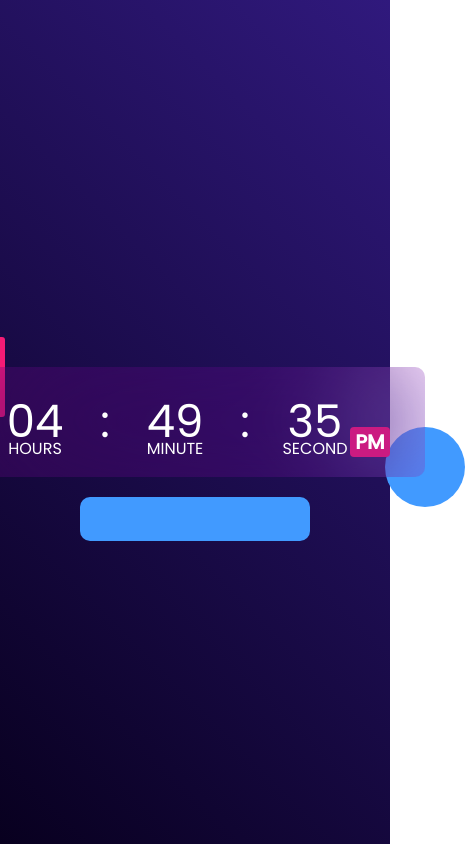
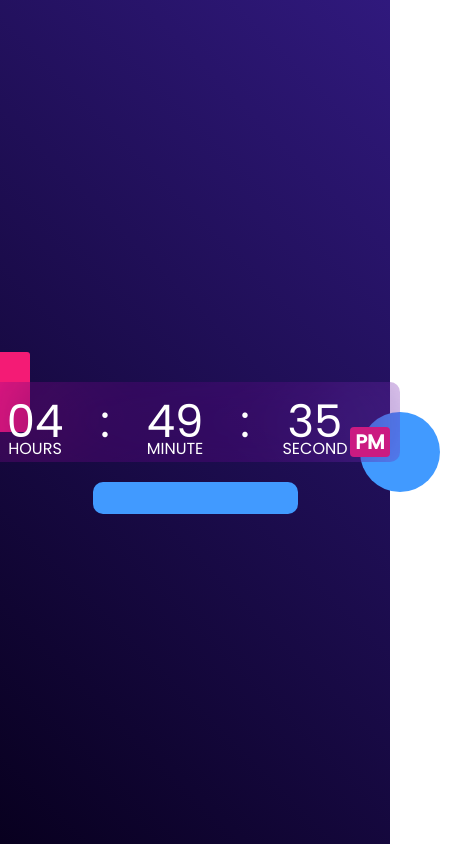
Before and after one commit to nafim191119/digital-clock-javascript, a plain HTML site: page index.html in a window 390 px wide. Shown: the whole page, 465 px wide, since content can reach past the window. Drawn offline with Linux system fonts and the light colour scheme.

Commit message:
-responsive-updated

```diff
--- a/style.css
+++ b/style.css
@@ -126,11 +126,11 @@
         background: linear-gradient(45deg, #08001f, #30197d);
         color: #fff;
         position: relative;
-        padding: 20px auto;
+        padding: 60px auto;
     }
     .container {
-        width: 500px;
-        height: 150px;
+        width: 450px;
+        height: 120px;
         position: absolute;
         top: 50%;
         left: 50%;
```
